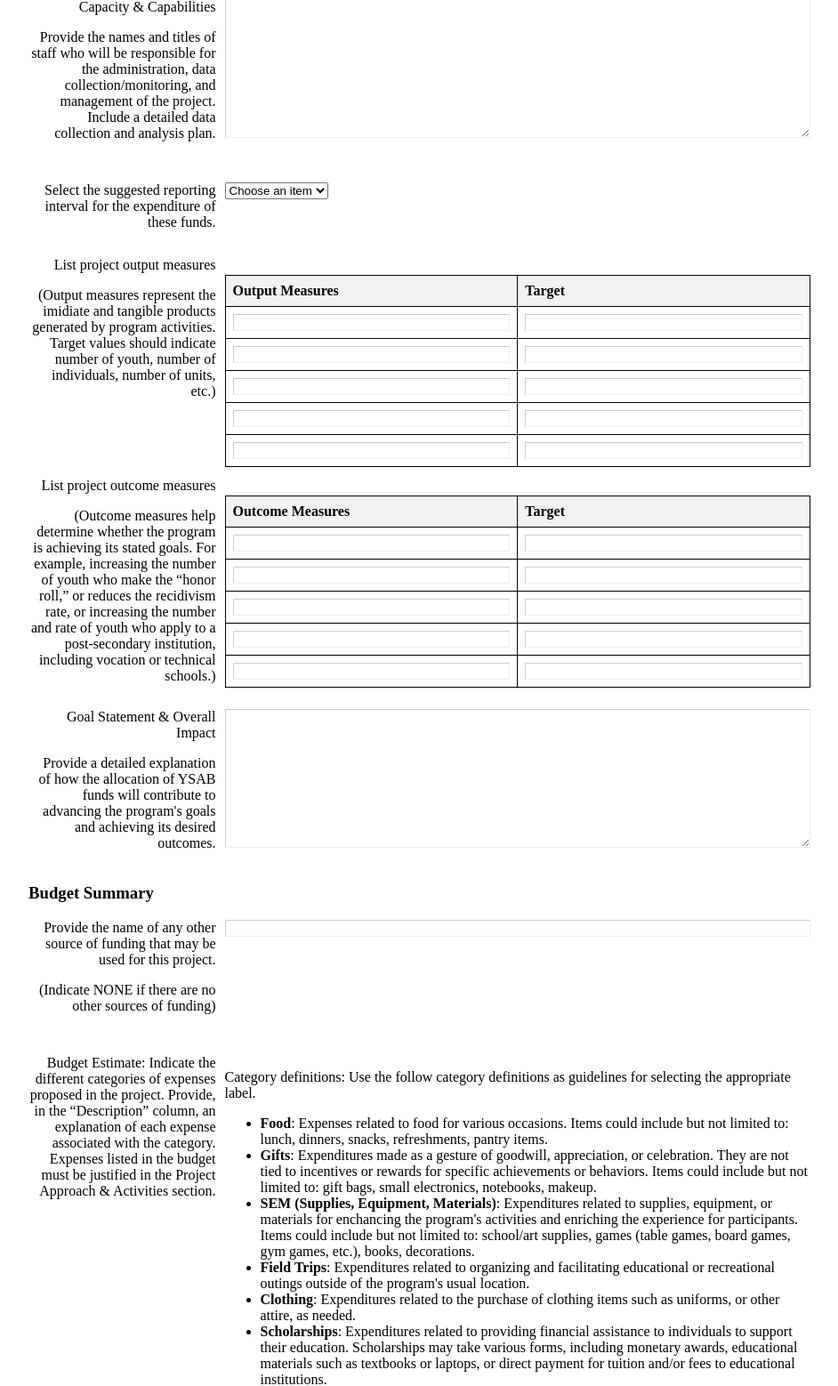
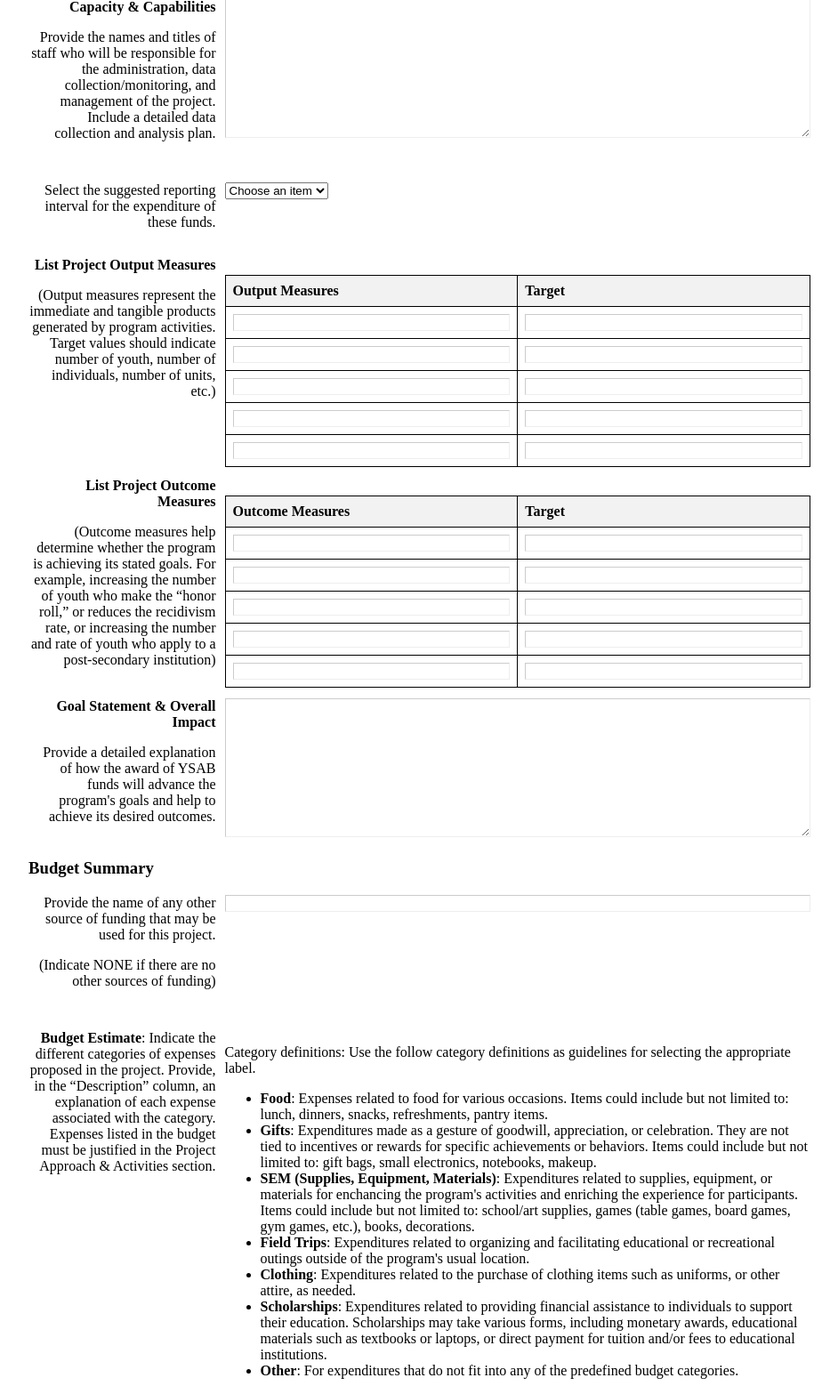
Before and after one commit to jlo-dcjd/ysab-grant-application, a Flask app: page / in a window 1280 px wide. Shown: the part 1339-2897 px from the top of the page at 89% size, without its empty margins (168-1110 px from the left). Run offline with Flask 3, Linux system fonts and the light colour scheme.

Commit message:
revisions 3.21 v2

```diff
--- a/templates/index.html
+++ b/templates/index.html
@@ -20,8 +20,8 @@
     <h3>Submission Instructions:</h2>
         <ol>
             <li>Applicants must answer all questions</li>
-            <li>Length of answers have to adhere to the specified word limit indicated in the question</li>
-            <li>Applications must click the submit button to complete the application</li>
+            <li>Length of responses must adheare to the specified word limit indicated in the question</li>
+            <li>Applicants must click the submit button to complete the application</li>
             <li>The application form must be completed by <span style="color:red"> no later than 5:00 PM CST on April 19th, 2024</span></li>
           </ol>
 
@@ -150,14 +150,14 @@
   <h3>Proposed Project</h3>
 
     <div>
-      <label class="desc" id="target_group" for="target_group">Target Group/Population <p>(Be <u><b>specific</b></u> about which youth from the program will benefit from expending these funds)</p></label>
+      <label class="desc" id="target_group" for="target_group"><b>Target Group/Population</b><p>(Be <u><b>specific</b></u> about which youth from the program will benefit from expending these funds)</p></label>
       <div>
         <textarea id="target_group" name="target_group" spellcheck="true" rows="10" cols="50" tabindex="4" placeholder="Maximum 250 words"></textarea>
       </div>
   </div>
 
     <div>
-      <label class="desc" id="project_appoarch" for="project_appoarch">Project Approach & Activities <p>(Provide a detailed justification for proposing this project, including specific items to be purchased with the funds)</p> <p>All items specified here must reflect the items in the section <i>Budget Estimate</i>.</p></label>
+      <label class="desc" id="project_appoarch" for="project_appoarch"><b>Project Approach & Activities</b><p>(Provide a detailed justification for proposing this project, including specific items to be purchased with the funds)</p> <p>All items specified here must reflect the items in the section <i>Budget Estimate</i>.</p></label>
       <div>
         <textarea id="project_appoarch" name="project_appoarch" spellcheck="true" rows="10" cols="50" tabindex="4" placeholder="Maximum 500 words"></textarea>
       </div>
@@ -182,7 +182,7 @@
   </div> -->
 
   <div>
-    <label class="desc" id="capacity_capabilities" for="capacity_capabilities">Capacity & Capabilities<p>Provide the names and titles of staff who will be responsible for the administration, data collection/monitoring, and management of the project. Include a detailed data collection and analysis plan.</p></label>
+    <label class="desc" id="capacity_capabilities" for="capacity_capabilities"><b>Capacity & Capabilities</b><p>Provide the names and titles of staff who will be responsible for the administration, data collection/monitoring, and management of the project. Include a detailed data collection and analysis plan.</p></label>
     <div>
       <textarea id="capacity_capabilities" name="capacity_capabilities" spellcheck="true" rows="10" cols="50" tabindex="4"></textarea>
     </div>
@@ -207,7 +207,7 @@
     <br>
 
     <div>
-      <label class="desc" id="output_measures" for="output_measures">List project output measures <p>(Output measures represent the imidiate and tangible products generated by program activities. Target values should indicate number of youth, number of individuals, number of units, etc.)</p></label>
+      <label class="desc" id="output_measures" for="output_measures"><b>List Project Output Measures</b><p>(Output measures represent the immediate and tangible products generated by program activities. Target values should indicate number of youth, number of individuals, number of units, etc.)</p></label>
       <div>
         <table id="output_measures">
           <thead>
@@ -243,7 +243,7 @@
     </div>
 
     <div>
-      <label class="desc" id="outcome_measures" for="outcome_measures">List project outcome measures <p>(Outcome measures help determine whether the program is achieving its stated goals. For example, increasing the number of youth who make  the “honor roll,” or reduces the recidivism rate, or increasing the number and rate  of youth who apply to a post-secondary institution, including vocation or technical schools.)</p></label>
+      <label class="desc" id="outcome_measures" for="outcome_measures"><b>List Project Outcome Measures</b><p>(Outcome measures help determine whether the program is achieving its stated goals. For example, increasing the number of youth who make  the “honor roll,” or reduces the recidivism rate, or increasing the number and rate of youth who apply to a post-secondary institution)</p></label>
       <div>
         <table id="outcome_measures">
           <thead>
@@ -279,7 +279,7 @@
     </div>
 
     <div>
-      <label class="desc" id="project_goal_impact" for="project_goal_impact">Goal Statement & Overall Impact <p>Provide a detailed explanation of how the allocation of YSAB funds will contribute to advancing the program's goals and achieving its desired outcomes.</p></label>
+      <label class="desc" id="project_goal_impact" for="project_goal_impact"><b>Goal Statement & Overall Impact</b><p>Provide a detailed explanation of how the award of YSAB funds will advance the program's goals and help to achieve its desired outcomes.</p></label>
       <div>
         <textarea id="project_goal_impact" name="project_goal_impact" spellcheck="true" rows="10" cols="50" tabindex="4"></textarea>
       </div>
@@ -296,7 +296,7 @@
     </div>
     <br>
     <div>
-      <label class="desc" id="budget_estimate" for="budget_estimate">Budget Estimate: Indicate the different categories of expenses proposed in the project. Provide, in the “Description” column, an explanation of each expense associated with the category.  Expenses listed in the budget must be justified in the Project Approach & Activities section.</label>
+      <label class="desc" id="budget_estimate" for="budget_estimate"><b>Budget Estimate</b>: Indicate the different categories of expenses proposed in the project. Provide, in the “Description” column, an explanation of each expense associated with the category.  Expenses listed in the budget must be justified in the Project Approach & Activities section.</label>
       <div>
         <p>Category definitions: Use the follow category definitions as guidelines for selecting the appropriate label.</p>
         <ul>
```
